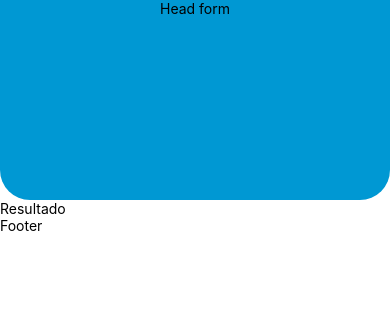
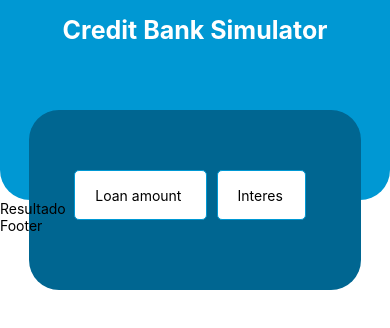
Before and after one commit to alanmaranto/Loan-simulator, a React Native app: screen / in a window 390 px wide. Shown: the top 328 px of the page. Built offline with nearby package versions, Linux system fonts and the light colour scheme.

Commit message:
feature(form): add inputs

```diff
--- a/App.js
+++ b/App.js
@@ -1,5 +1,6 @@
 import React from 'react';
 import {View, Text, SafeAreaView, StatusBar} from 'react-native';
+import Form from './src/components/Form/Form';
 import {AppStyles} from './AppStyle';
 
 const App = () => {
@@ -7,7 +8,8 @@ const App = () => {
     <>
       <StatusBar barStyle="light-content" />
       <SafeAreaView style={AppStyles.safeArea}>
-        <Text>Head form</Text>
+        <Text style={AppStyles.titleApp}>Credit Bank Simulator</Text>
+        <Form />
       </SafeAreaView>
 
       <View>
--- a/AppStyle.js
+++ b/AppStyle.js
@@ -9,4 +9,10 @@ export const AppStyles = StyleSheet.create({
     borderBottomRightRadius: 30,
     alignItems: 'center',
   },
+  titleApp: {
+    fontSize: 25,
+    fontWeight: "bold",
+    color: "#FFF",
+    marginTop: 15,
+  }
 });
--- a/package.json
+++ b/package.json
@@ -11,7 +11,8 @@
   },
   "dependencies": {
     "react": "16.13.1",
-    "react-native": "0.63.2"
+    "react-native": "0.63.2",
+    "react-native-picker-select": "7.0.0"
   },
   "devDependencies": {
     "@babel/core": "^7.8.4",
--- /dev/null
+++ b/src/components/Form/Form.js
@@ -0,0 +1,23 @@
+import React from 'react';
+import {TextInput, View} from 'react-native';
+import {formStyle} from './FormStyle';
+const Form = () => {
+  return (
+    <View style={formStyle.viewForm}>
+      <View style={formStyle.viewInputs}>
+        <TextInput
+          style={formStyle.input}
+          placeholder="Loan amount"
+          keyboardType="numeric"
+        />
+        <TextInput
+          placeholder="Interes"
+          keyboardType="numeric"
+          style={[formStyle.input, formStyle.inputPercentage]}
+        />
+      </View>
+    </View>
+  );
+};
+
+export default Form;
--- /dev/null
+++ b/src/components/Form/FormStyle.js
@@ -0,0 +1,35 @@
+import {StyleSheet} from 'react-native';
+import {colors} from '../../utils/colors';
+
+export const formStyle = StyleSheet.create({
+  viewForm: {
+    position: 'absolute',
+    bottom: -90,
+    width: '85%',
+    paddingHorizontal: 50,
+    backgroundColor: colors.PRIMARY_COLOR_DARK,
+    borderRadius: 30,
+    height: 180,
+    justifyContent: 'center',
+  },
+  viewInputs: {
+    flexDirection: 'row',
+  },
+  input: {
+    height: 50,
+    backgroundColor: '#FFF',
+    borderWidth: 1,
+    borderColor: colors.PRIMARY_COLOR,
+    width: '60%',
+    borderRadius: 5,
+    marginRight: 5,
+    marginLeft: -5,
+    marginBottom: 10,
+    paddingHorizontal: 20,
+    color: '#000',
+  },
+  inputPercentage: {
+    width: '40%',
+    marginLeft: 5,
+  },
+});
```
Also changed, not shown: 1 other file (tests, documents, lock files or other folders).
